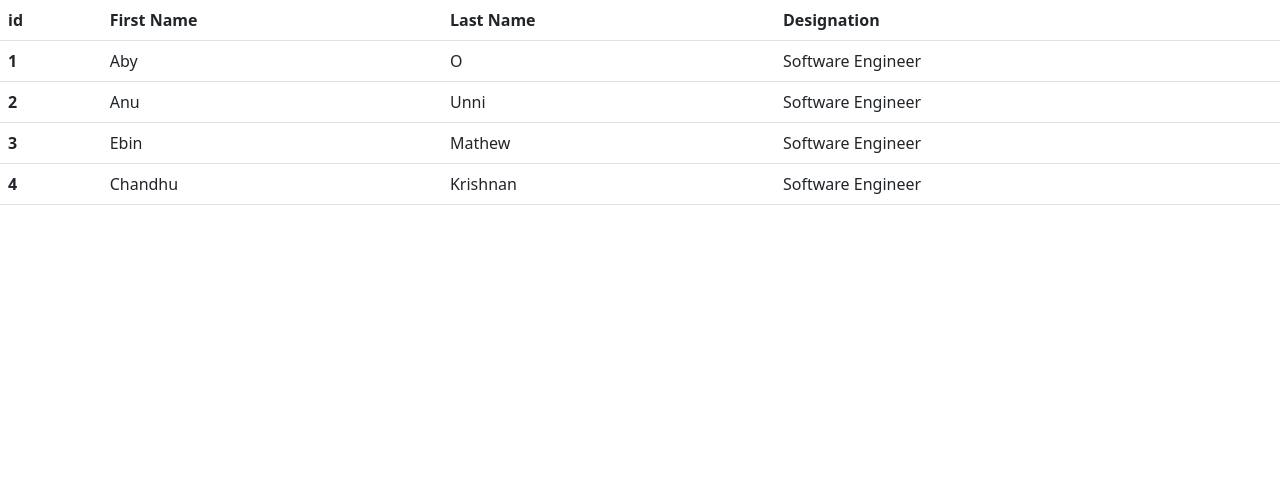
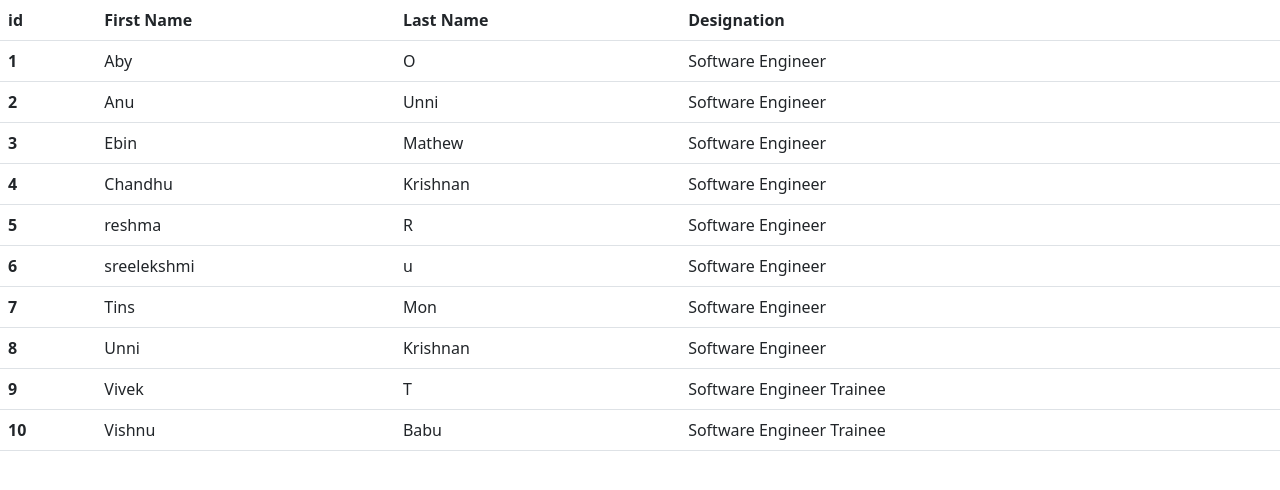
Before and after one commit to vishnubabu98/employeeangular, an Angular app: page / in a window 1280 px wide. Shown: the top 490 px of the page. Built offline with nearby package versions, Linux system fonts and the light colour scheme.

Commit message:
add students

```diff
--- a/src/app/view-emp/view-emp.component.html
+++ b/src/app/view-emp/view-emp.component.html
@@ -32,5 +32,41 @@
         <td>Krishnan</td>
         <td>Software Engineer</td>
       </tr>
+      <tr>
+        <th scope="row">5</th>
+        <td>reshma</td>
+        <td>R</td>
+        <td>Software Engineer</td>
+      </tr>
+      <tr>
+        <th scope="row">6</th>
+        <td>sreelekshmi</td>
+        <td>u</td>
+        <td>Software Engineer</td>
+      </tr>
+      <tr>
+        <th scope="row">7</th>
+        <td>Tins</td>
+        <td>Mon</td>
+        <td>Software Engineer</td>
+      </tr>
+      <tr>
+        <th scope="row">8</th>
+        <td>Unni</td>
+        <td>Krishnan</td>
+        <td>Software Engineer</td>
+      </tr>
+      <tr>
+        <th scope="row">9</th>
+        <td>Vivek</td>
+        <td>T</td>
+        <td>Software Engineer Trainee</td>
+      </tr>
+      <tr>
+        <th scope="row">10</th>
+        <td>Vishnu</td>
+        <td>Babu</td>
+        <td>Software Engineer Trainee</td>
+      </tr>
     </tbody>
   </table>
```
